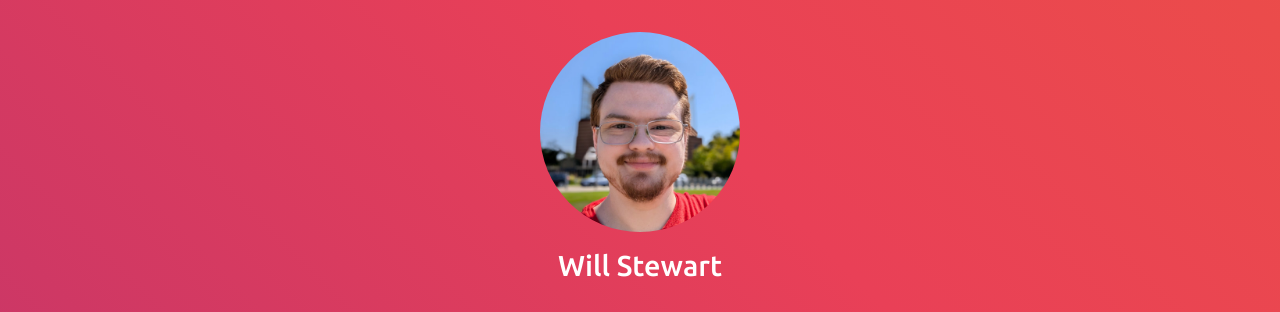
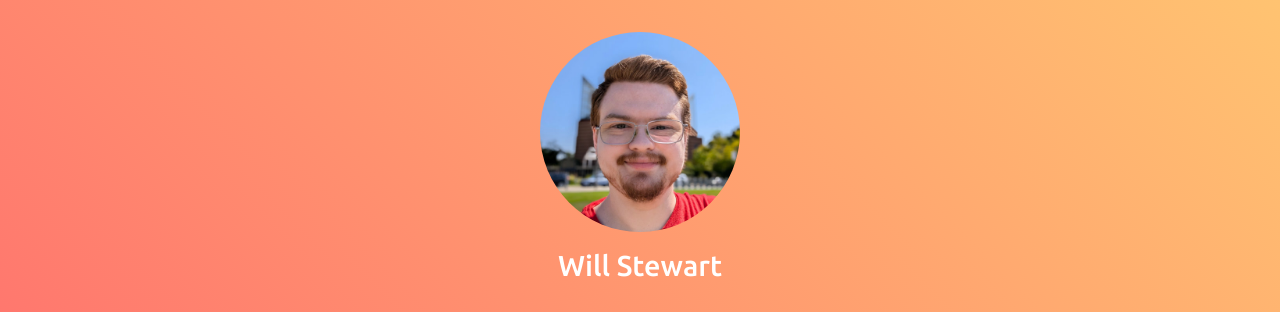
Before and after one commit to willstewartcode/links, a plain HTML site: page index.html in a window 1280 px wide. Shown: the top 312 px of the page. Drawn offline with nearby package versions, Linux system fonts and the light colour scheme.

Commit message:
changed background gradient again

```diff
--- a/style.css
+++ b/style.css
@@ -3,9 +3,8 @@
 :root {
     --gradient: linear-gradient(
         45deg,
-        #8A2387,
-            #E94057,
-            #F27121
+        #FF5F6D,
+        #FFC371
         );
 }
 
@@ -14,16 +13,15 @@ body {
     padding: 2rem;
     color: white !important;
     background-image: var(--gradient);
-    background-size: 400%;
-    background-repeat: no-repeat;
-    animation: bg-animation 20s infinite alternate;
+    background-size: 100%;
+    /* animation: bg-animation 20s infinite alternate; */
 
     font-family: "Ubuntu", sans-serif !important;
     font-weight: 400;
     font-style: normal;
 }
 
-@keyframes bg-animation {
+/* @keyframes bg-animation {
     0% {
         background-position: left;
     }
@@ -31,7 +29,7 @@ body {
     100% {
         background-position: right;
     }
-}
+} */
 
 #profile-picture {
     max-width: 200px;
@@ -40,7 +38,7 @@ body {
 }
 
 #intro {
-    margin: 1rem 0 1.5rem 0;
+    margin: 1rem 0 2rem 0;
 }
 
 #intro h1 {
```
